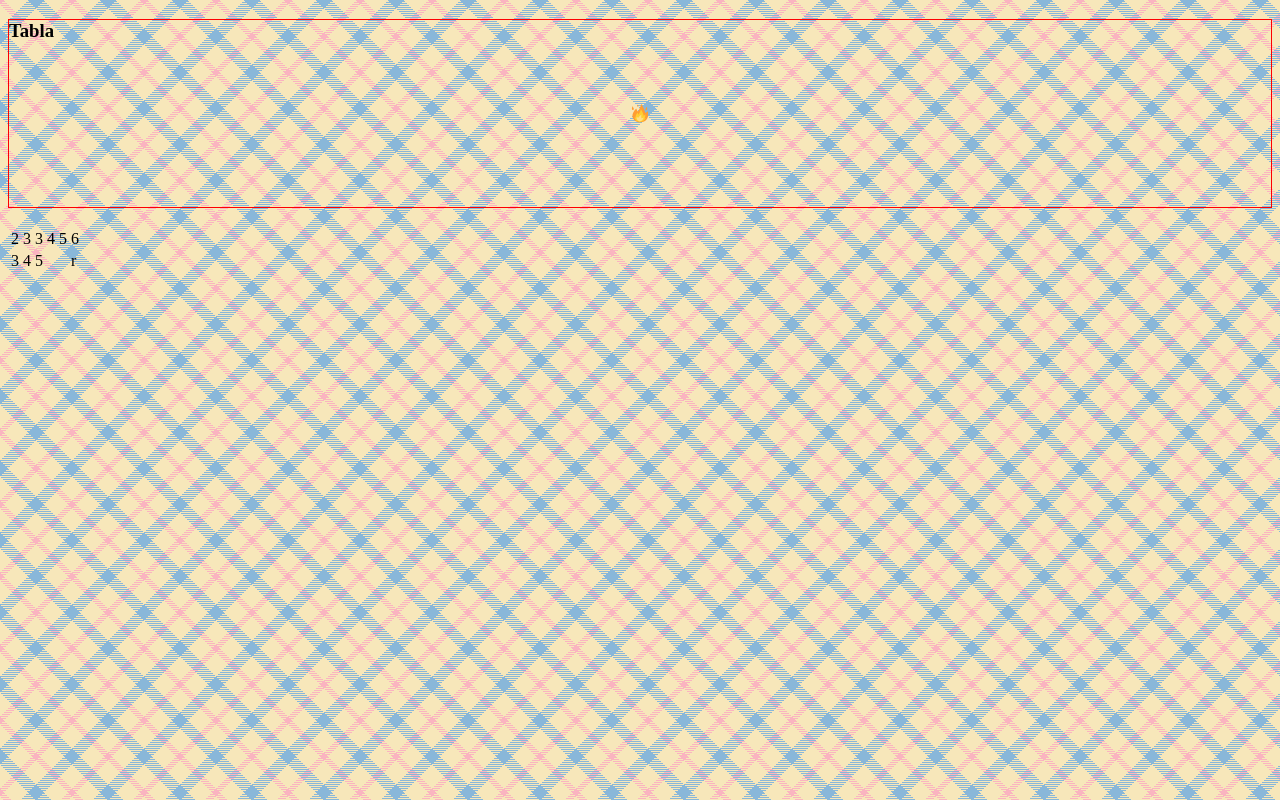
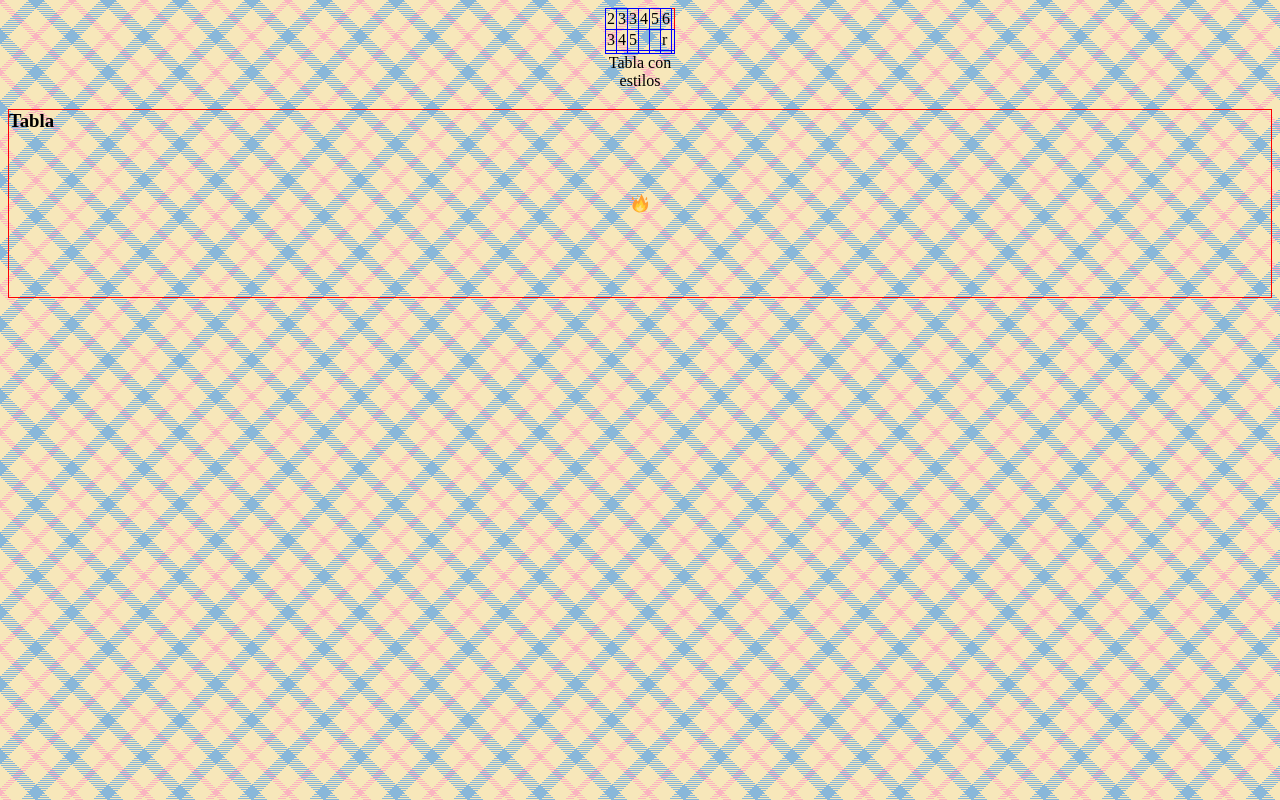
Before and after one commit to migueldelcura/1EVAL_HTMLyCSS_AW_2smrc_migueldelcura, a plain HTML site: page tablas/tablas.html in a window 1280 px wide. Drawn offline with Linux system fonts and the light colour scheme.

Commit message:
estilos tablas

```diff
--- a/tablas/tablas.html
+++ b/tablas/tablas.html
@@ -1,30 +1,44 @@
 <!DOCTYPE html>
 <html lang="es">
+
 <head>
     <meta charset="UTF-8">
     <meta name="viewport" content="width=device-width, initial-scale=1.0">
     <title>Document</title>
     <style>
-        html{
+        caption{
+            caption-side: bottom;
+        }
+        table{
+            margin-left:auto;
+            margin-right: auto;
+            border: 1px red solid;
+            border-collapse: collapse;
+        }
+        td{
+            border: blue 1px solid;
+        }
+        html {
             background-image: url("imagenes/tartan.png");
-            background-repeat:repeat;
+            background-repeat: repeat;
 
         }
 
-        h3{
+        h3 {
             border: red solid 1px;
-            background-image:url("imagenes/fuego-1f525.svg");
+            background-image: url("imagenes/fuego-1f525.svg");
             background-size: 20px 20px;
             background-repeat: no-repeat;
             background-position: center center;
             height: 10em;
         }
-
     </style>
 </head>
+
 <body>
-    <h3>Tabla</h3>
+
     <table>
+        <caption>Tabla con estilos</caption>
         <tr>
             <td>2</td>
             <td>3</td>
@@ -52,5 +66,7 @@
             <td></td>
         </tr>
     </table>
+    <h3>Tabla</h3>
 </body>
+
 </html>
```
Also changed, not shown: multimedia/multimedia.html (+1 -0 lines). Lines whose indentation alone changed are shown as unchanged.
